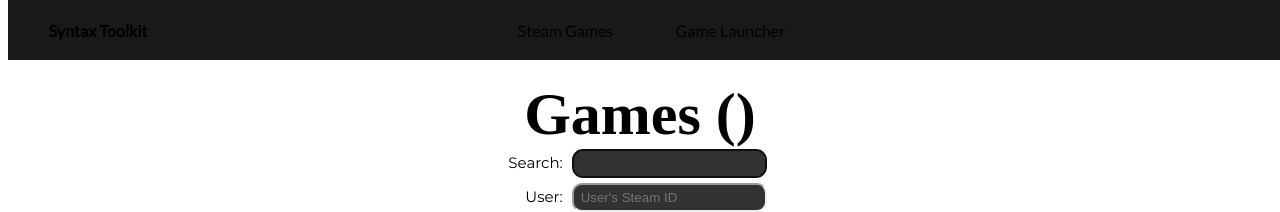
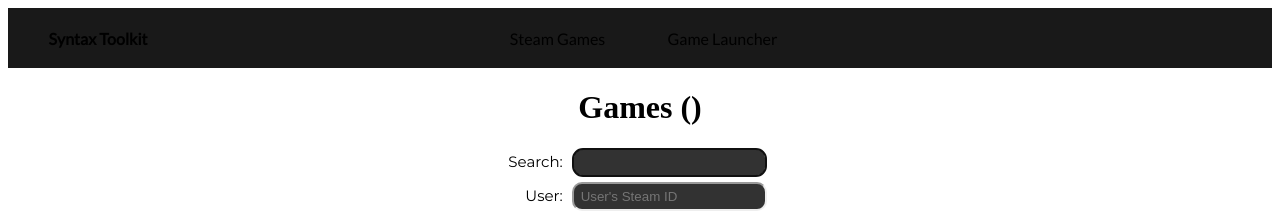
Before and after one commit to MaxTheSyntax/SyntaxToolkit, a React (Vite) app: page /games in a window 1280 px wide. Shown: the top 212 px of the page. Built offline with nearby package versions, Linux system fonts and the light colour scheme; no server answers; the HTML template or start-up script is replaced by a standard one; a web font is replaced by a local one.

Commit message:
adjust how navbar positioning is handled to avoid relyong on title to align the page correctly

```diff
--- a/src/components/pages/GameLauncher.tsx
+++ b/src/components/pages/GameLauncher.tsx
@@ -43,7 +43,7 @@ function GameLauncher() {
     return (
         <div className="App">
             <header className="App-header">
-                <h1>Remote App Opener</h1>
+                <h1 className="title">Remote App Opener</h1>
                 <p className="subtitle">This is supposed to be used together with the Discord bot to remotely launch games.</p>
                 {!gameAppId && <p className="listen-text">Listening for commands...</p>}
                 {gameAppId && (
--- a/src/main.css
+++ b/src/main.css
@@ -12,6 +12,10 @@ body {
 h1 {
     font-family: 'Secular One', sans-serif;
     font-size: 90px;
+}
+
+.title {
+    margin: 10px 0;
 }
 
 p {
--- a/src/styles/Games.css
+++ b/src/styles/Games.css
@@ -1,11 +1,6 @@
 body {
     --gameWidth: 748px; /* gameCoverResWidth(374) * 2 */
     --gameHeight: 149px; /* gameCoverResHeight(374) / 3 */
-}
-
-.title {
-    margin: 80px 0 0;
-    font-size: 60px;
 }
 
 .filterAndUserPickerForm {
--- a/src/styles/Navbar.css
+++ b/src/styles/Navbar.css
@@ -5,7 +5,7 @@ nav {
     display: flex;
     align-items: center;
     justify-content: center;
-	position: fixed;
+    position: sticky;
     top: 0;
     background-color: rgb(25, 25, 25);
     z-index: 10;
@@ -19,7 +19,6 @@ a {
     width: 150px;
     white-space: nowrap;
     text-align: center;
-
 }
 
 a:hover {
```
Lines whose indentation alone changed are shown as unchanged.
